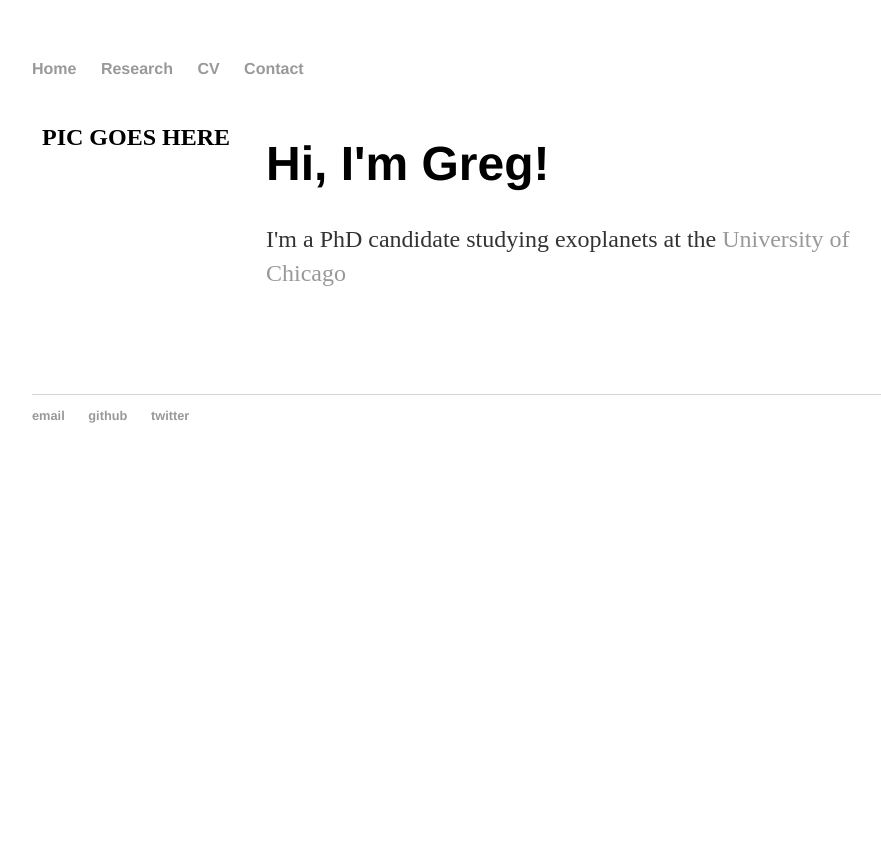
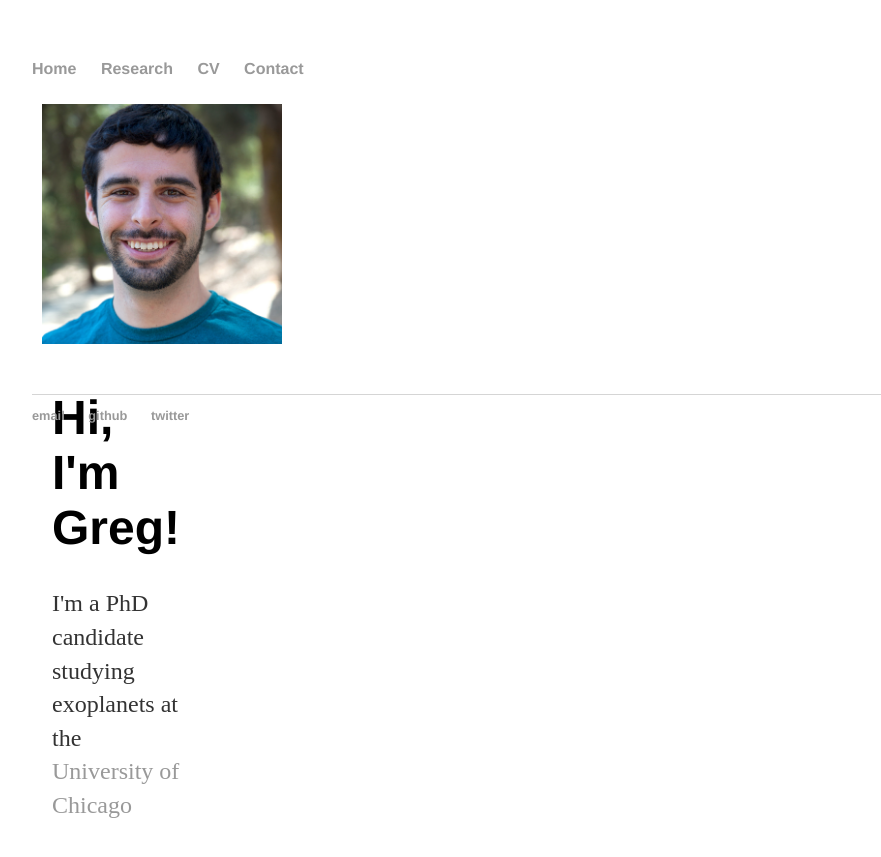
Before and after one commit to gjgilbert/gjgilbert.github.io, a Jekyll site: the page built from index.html, in a window 1280 px wide. Shown: the top 857 px of the page, without its empty margins (160-1041 px from the left). Built offline with Jekyll 4.4.1, drawn with Linux system fonts in a browser that asks for light colours.

Commit message:
Update index.html

```diff
--- a/index.html
+++ b/index.html
@@ -34,7 +34,7 @@
 <body>
 	<div class="row">
 	  <div class="column left">
-	    <h2>PIC GOES HERE</h2>
+	    <img src="headshot.jpg" width="240", height="240")
 	  </div>
 	  <div class="column right">
 	    <h1>Hi, I'm Greg!</h1>
```
